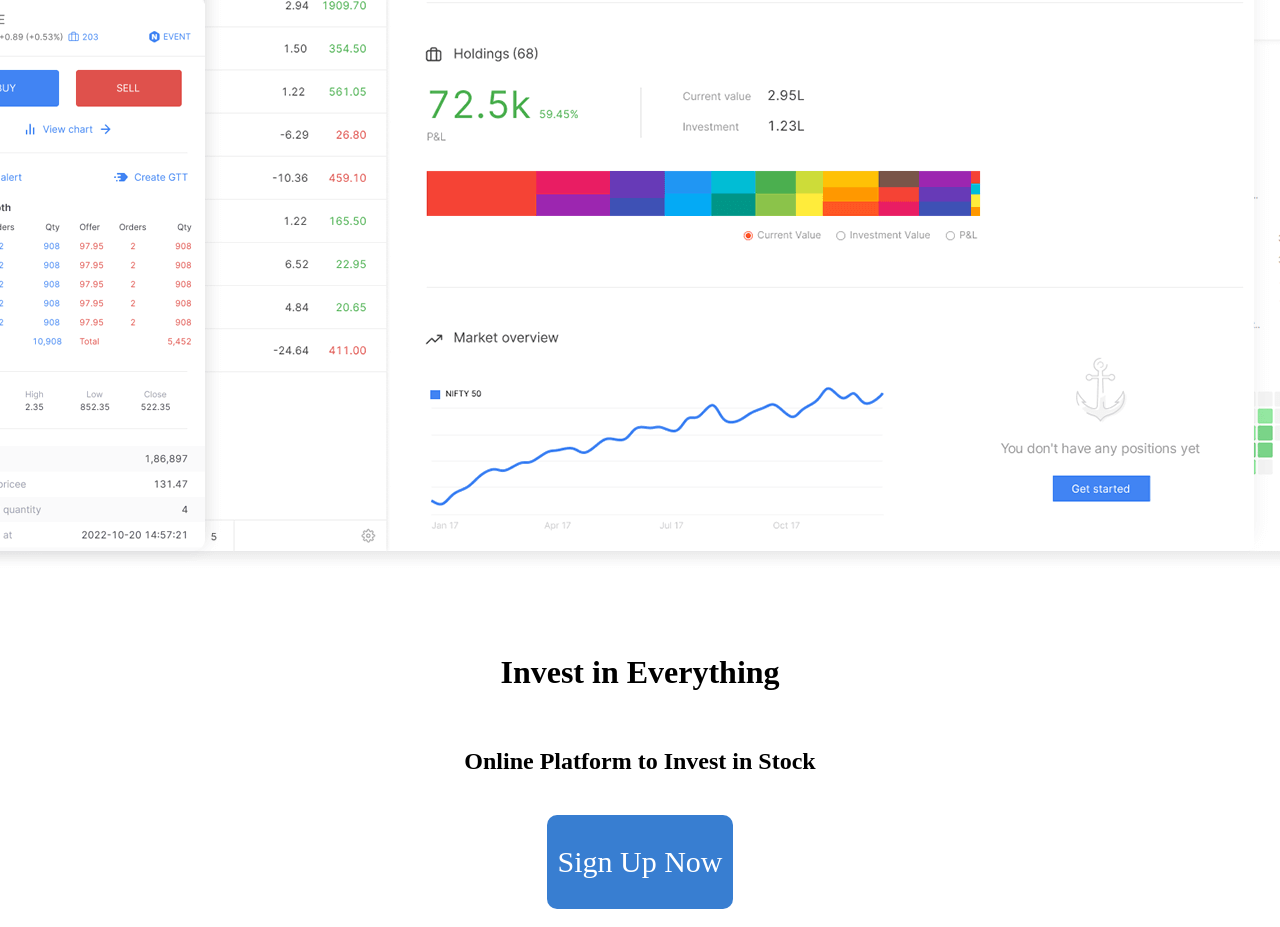
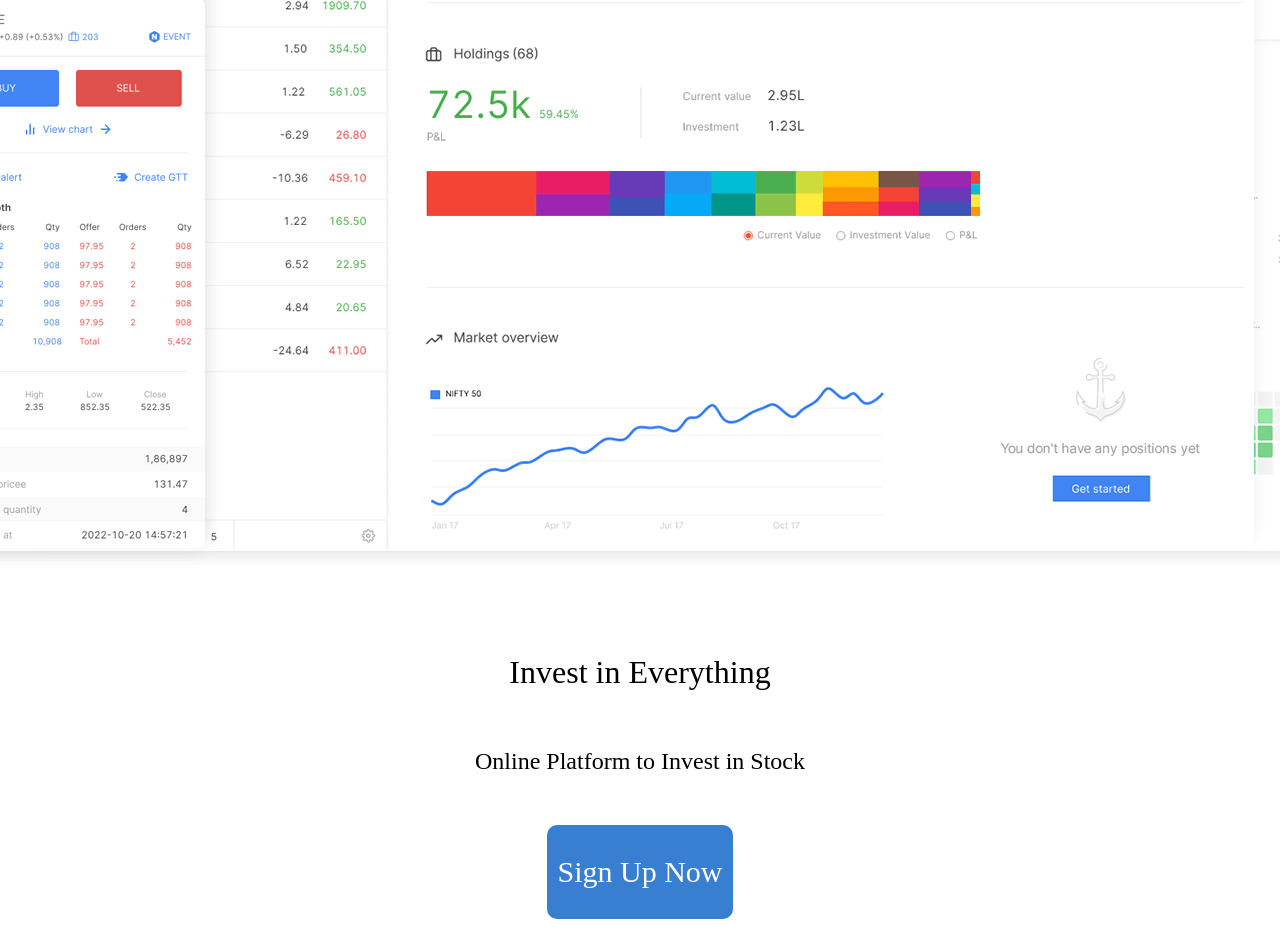
Before and after one commit to nathies-codes/zerodha-proper-css, a plain HTML site: page index test.html in a window 1280 px wide. Shown: the part 490-1417 px from the top of the page. Drawn offline with Linux system fonts and the light colour scheme.

Commit message:
New Font weight

```diff
--- a/index test.html
+++ b/index test.html
@@ -28,14 +28,14 @@
     </div>
 
     <div style="display: flex; justify-content: center; padding-top: 20px;">
-        <h1>Invest in Everything</h1>
+        <h1 style="font-weight: 400;">Invest in Everything</h1>
     </div>
 
     <div style="display: flex; justify-content: center; padding-top: 15px;">
-        <h2>Online Platform to Invest in Stock</h2>
+        <h2 style="font-weight: 400;">Online Platform to Invest in Stock</h2>
     </div>
 
-    <div style="display: flex; justify-content: center; padding-top: 20px;">
+    <div style="display: flex; justify-content: center; padding-top: 30px;">
         <div style="padding-top: 30px; padding-bottom: 30px;
         padding-left: 10px; padding-right: 10px; font-size: 30px;
         background-color: #387ed1; color: white; border-radius: 10px;
```
